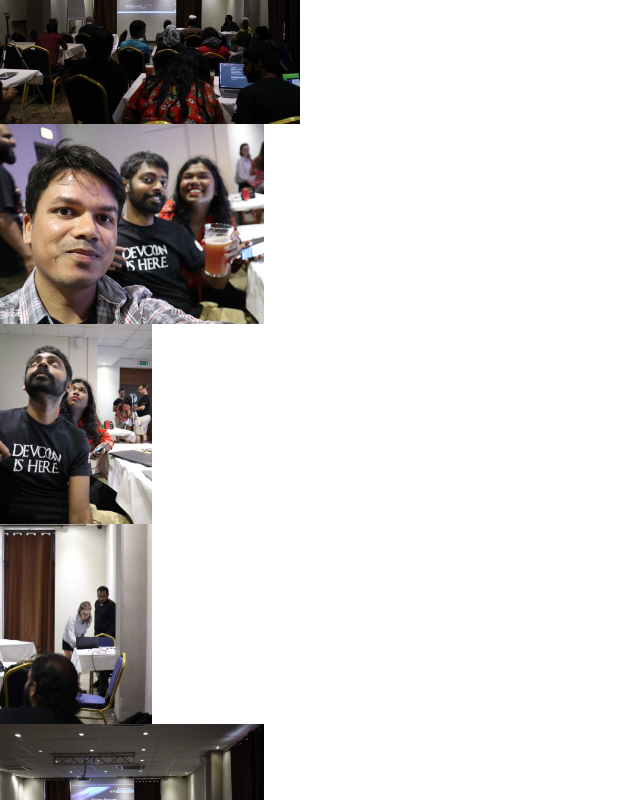
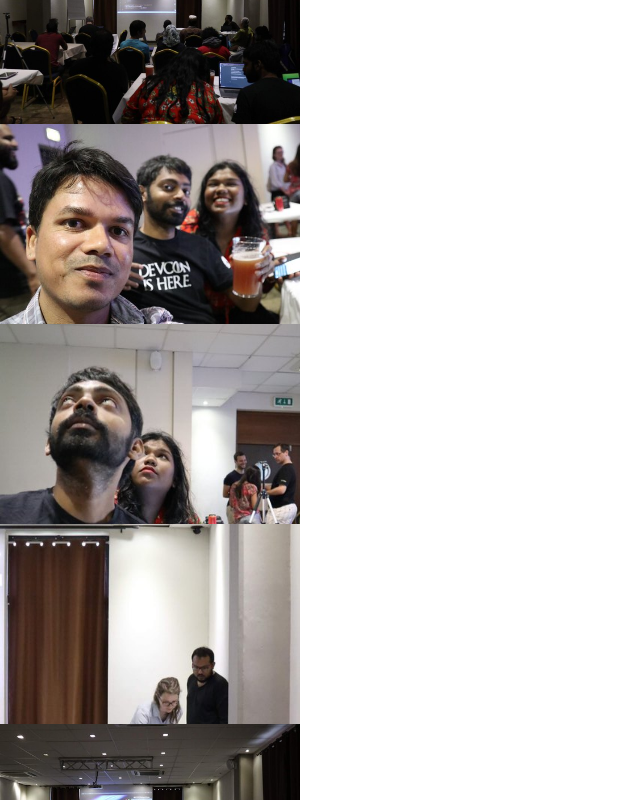
Before and after one commit to gophersmu/web, a Vue app: page /#/ in a window 1280 px wide. Shown: the part 1720-2520 px from the top of the page, without its empty margins (0-640 px from the left). Built offline with nearby package versions, Linux system fonts and the light colour scheme.

Commit message:
events styling

```diff
--- a/src/components/event.vue
+++ b/src/components/event.vue
@@ -1,21 +1,23 @@
 <template>
-    <div class="lg:flex">
-        <div class="lg:w-1/2 flex-col flex justify-center text-center px-10">
-            <p class="text-3xl ">
+    <div class="lg:flex lg:flex-col">
+       <div class="lg:flex container mx-auto">
+           <div class="lg:w-1/2 flex-col flex justify-center text-center lg:text-right px-10">
+               <p class="text-3xl">
                    <span  class="uppercase text-xl"> {{hostingText}}</span> <br />
                    <a class="font-bold" target="_blank" :href="registerURL">&quot;{{title}}&quot;</a>
                    <br />
                    <strong class="text-xl uppercase">{{formattedDate}}</strong>
                    <br/>
+               </p>
                <p class="text-gray-600 text-sm">❤️ Thanks to <a :href="hostURL" target="_blank">{{host}}</a> for hosting this event.</p>
-            </p>
            </div>
            <div class="lg:w-1/2">
                <span v-html="marked(description)"></span>
                <br/>
                <a v-if="isActive" class="relative bg-red-500 px-4 py-2 text-white w-32 rounded mt-5 ml-auto mr-0 hover:bg-red-600 cursor-pointer" target="_blank" :href="registerURL">Book your seat</a>
            </div>
-        <div class="" v-if="pictures">
+       </div>
+        <div class="grid lg:grid-cols-5 grid-cols-2 md:grid-cols-3 gap-10 pt-12" v-if="pictures">
             <gallery :images="pictures.full" :index="pictIndex" @close="pictIndex = null"></gallery>
             <img v-for="(img, i) in pictures.thumbs" :key="i" :src="img" @click="pictIndex = i" class="cursor-pointer thumbnail"/>
         </div>
@@ -60,6 +62,8 @@ export default {
 <style scoped>
 .thumbnail {
     height: 200px;
-    width: auto;
+    width: 300px;
+    object-fit: cover;
+    object-position: center top;
 }
 </style>
```
Lines whose indentation alone changed are shown as unchanged.
